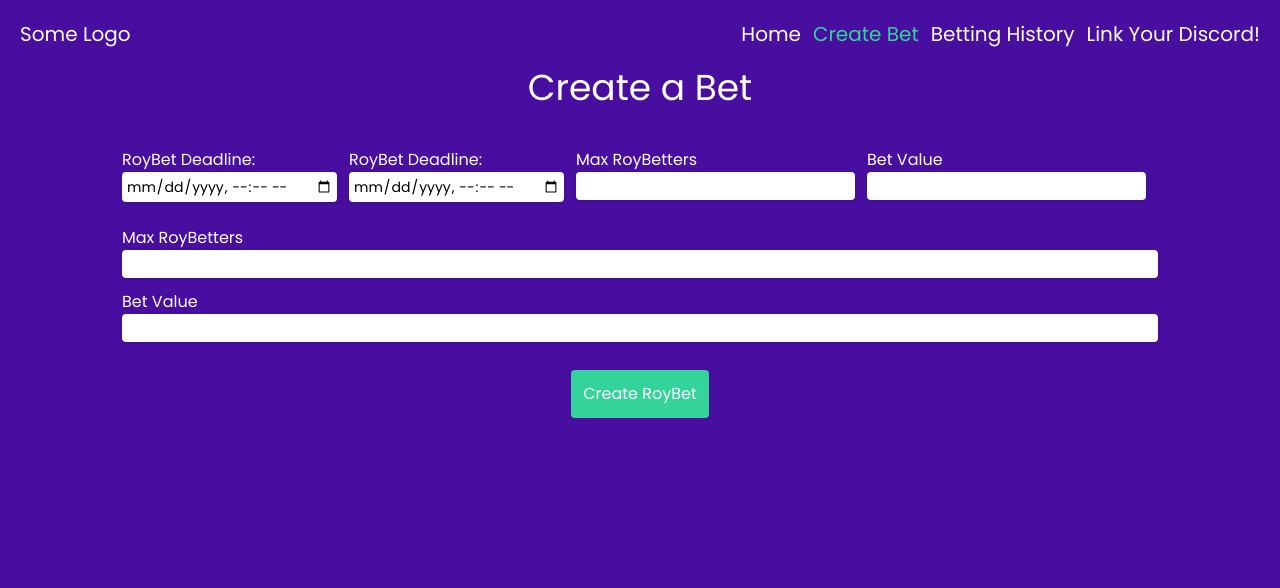
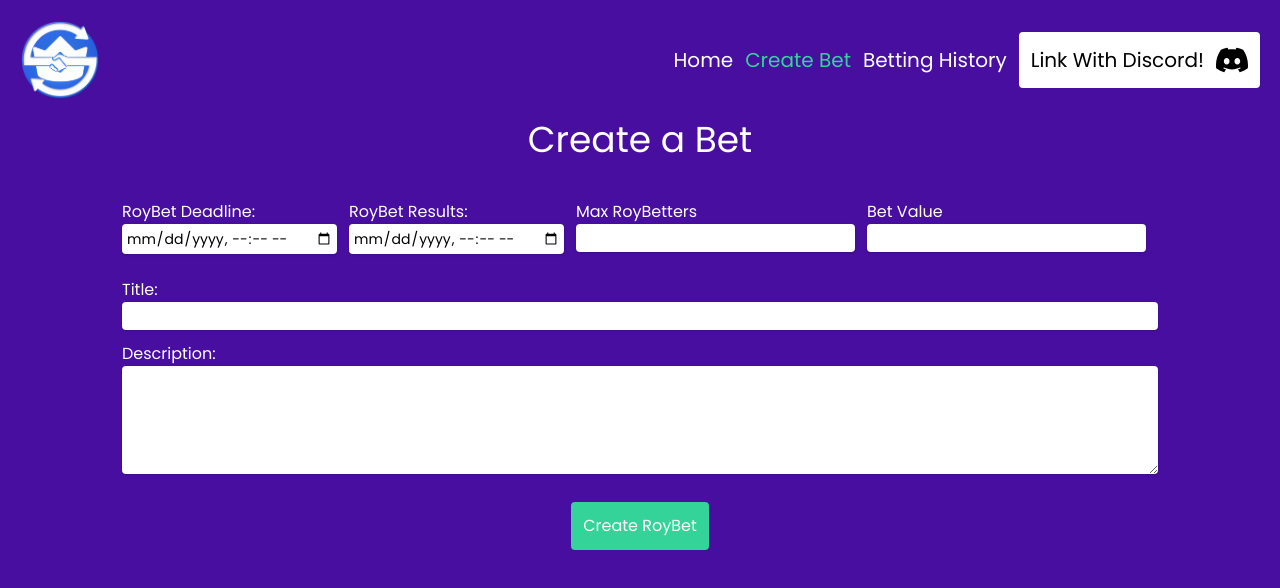
Before and after one commit to fsyntax/bet-royale, a React (Create React App) app: page /createBet in a window 1280 px wide. Shown: the top 588 px of the page. Built offline with nearby package versions, Linux system fonts and the light colour scheme.

Commit message:
added betroyale and discord logos

```diff
--- a/src/components/Header.js
+++ b/src/components/Header.js
@@ -1,4 +1,7 @@
 import { Link, useLocation } from "react-router-dom";
+
+import logo from "../images/logo.png";
+import discord from "../images/discord.svg";
 
 const Header = () => {
   const location = useLocation();
@@ -6,9 +9,9 @@ const Header = () => {
   return (
     <header className="flex justify-between items-center w-full p-5">
       <div>
-        <h1 className="text-xl">Some Logo</h1>
+        <img className="w-20" src={logo} alt="logo" />
       </div>
-      <div className="flex">
+      <div className="flex justify-center items-center">
         <Link
           className={
             location.pathname === "/"
@@ -39,7 +42,15 @@ const Header = () => {
         >
           Betting History
         </Link>
-        <button className="text-xl">Link Your Discord!</button>
+        <a
+          className="outline-none rounded text-xl bg-white text-black p-3 flex justify-center items-center"
+          target="_blank"
+          rel="noreferrer"
+          href="https://cryptoroyale.one/ranked/auth/discord/redirect"
+        >
+          Link With Discord!
+          <img className="w-8 ml-3" src={discord} alt="discord" />
+        </a>
       </div>
     </header>
   );
--- a/src/components/Input.js
+++ b/src/components/Input.js
@@ -12,7 +12,7 @@ const Input = React.forwardRef((props, ref) => {
         name={props.name}
         defaultValue={props.defaultValue}
         disabled={props.disabled}
-        className={props.className}
+        className="px-1 py-1 placeholder-black text-black bg-white rounded text-sm border-0 shadow outline-none focus:outline-none focus:ring w-full"
       />
     </div>
   );
--- a/src/pages/CreateBet.js
+++ b/src/pages/CreateBet.js
@@ -10,53 +10,35 @@ const CreateBet = () => {
         <div className="flex">
           <div className="mr-3">
             <label htmlFor="deadline">RoyBet Deadline:</label>
-            <Input
-              type="datetime-local"
-              id="deadline"
-              className="px-1 py-1 placeholder-black text-black bg-white relative rounded text-sm border-0 shadow outline-none focus:outline-none focus:ring w-full"
-            />
+            <Input type="datetime-local" id="deadline" />
           </div>
           <div className="mr-3">
-            <label htmlFor="results">RoyBet Deadline:</label>
-            <Input
-              type="datetime-local"
-              id="results"
-              className="px-1 py-1 placeholder-black text-black bg-white relative rounded text-sm border-0 shadow outline-none focus:outline-none focus:ring w-full"
-            />
+            <label htmlFor="results">RoyBet Results:</label>
+            <Input type="datetime-local" id="results" />
           </div>
           <div className="mr-3">
             <label htmlFor="max-royBetters">Max RoyBetters</label>
-            <Input
-              type="number"
-              id="max-royBetters"
-              className="px-1 py-1 placeholder-black text-black bg-white relative rounded text-sm border-0 shadow outline-none focus:outline-none focus:ring w-full"
-            />
+            <Input type="number" id="max-royBetters" />
           </div>
           <div className="mr-3">
             <label htmlFor="betValue">Bet Value</label>
-            <Input
-              type="number"
-              id="betValue"
-              className="px-1 py-1 placeholder-black text-black bg-white relative rounded text-sm border-0 shadow outline-none focus:outline-none focus:ring w-full"
-            />
+            <Input type="number" id="betValue" />
           </div>
         </div>
         <div className="flex justify-center items-center flex-col mt-3 w-full">
           <div className="mt-3 w-full">
-            <label htmlFor="max-royBetters">Max RoyBetters</label>
-            <Input
-              type="number"
-              id="max-royBetters"
-              className="px-1 py-1 placeholder-black text-black bg-white relative rounded text-sm border-0 shadow outline-none focus:outline-none focus:ring w-full"
-            />
+            <label htmlFor="title">Title:</label>
+            <Input type="text" id="title" />
           </div>
-          <div className="mt-3 w-full">
-            <label htmlFor="betValue">Bet Value</label>
-            <Input
-              type="number"
-              id="betValue"
-              className="px-1 py-1 placeholder-black text-black bg-white relative rounded text-sm border-0 shadow outline-none focus:outline-none focus:ring w-full"
-            />
+          <div className="mt-3 w-full flex flex-col">
+            <label htmlFor="description">Description:</label>
+            <textarea
+              className="px-1 py-1 placeholder-black text-black bg-white rounded text-sm border-0 shadow outline-none focus:outline-none focus:ring w-full"
+              name="description"
+              id="description"
+              cols="30"
+              rows="5"
+            ></textarea>
           </div>
         </div>
         <div className="mt-7">
```
Also changed, not shown: src/images/discord.svg (added), src/images/logo.png (added).
